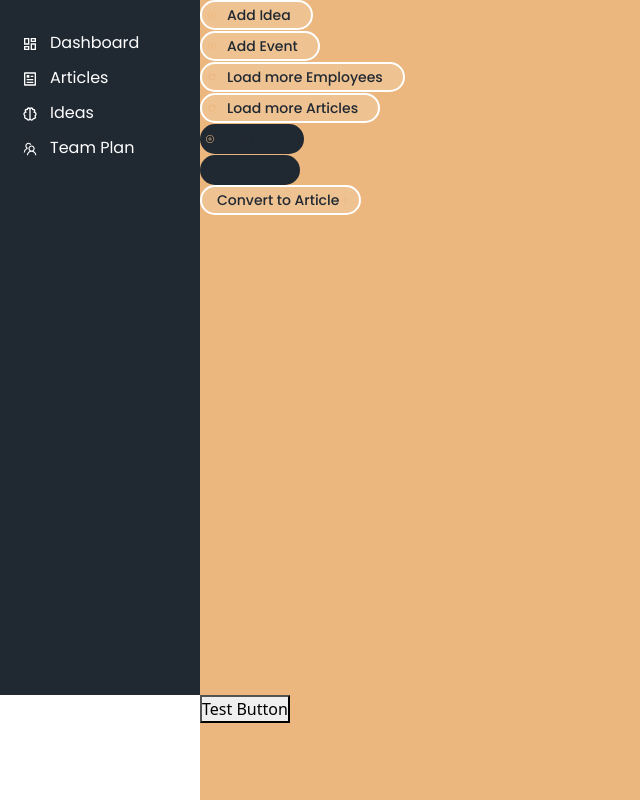
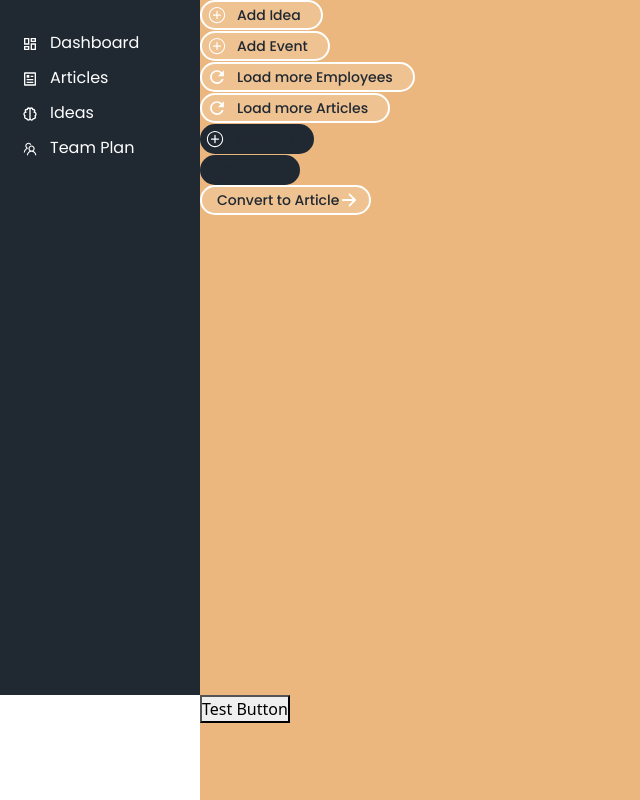
Before and after one commit to helher/newsplan, a React (Create React App) app: page /ideas in a window 1280 px wide. Shown: the whole page, without its empty margins (0-640 px from the left). Built offline with nearby package versions, Linux system fonts and the light colour scheme; what parse would draw is missing.

Commit message:
edited css for buttons icon sizes

```diff
--- a/src/components/buttons/AddJobButton/AddJobButton.css
+++ b/src/components/buttons/AddJobButton/AddJobButton.css
@@ -11,11 +11,12 @@
   cursor: pointer;
 }
 
-.icon {
-    size: 20;
+.addjob-icon {
+  height: 20px;
+  width: 20px;
   color: white;
   text-align: left;
-    padding-right: 10px;
+  margin-right: 10px;
 }
 
 .button-text {
@@ -27,5 +28,5 @@
 }
 
 .addjob-iconbtn:hover {
-    background-color: var(--primary-color-80)
+  background-color: var(--primary-color-80);
 }
--- a/src/components/buttons/AddJobButton/AddJobButton.js
+++ b/src/components/buttons/AddJobButton/AddJobButton.js
@@ -18,7 +18,7 @@ const AddJobButton = ({
         <div>
             <button className="addjob-iconbtn" onClick={handleClick}>
                 <div class="button-text">
-                <IoIosAddCircleOutline className="icon"/>{text}
+                <IoIosAddCircleOutline className="addjob-icon"/>{text}
                 </div>
             </button>
         </div>
--- a/src/components/buttons/FooterButton/FooterButton.css
+++ b/src/components/buttons/FooterButton/FooterButton.css
@@ -11,11 +11,12 @@
   cursor: pointer;
 }
 
-.icon {
-    size: 20;
+.footer-icon {
+  height: 20px;
+  width: 20px;
   color: white;
   text-align: left;
-    padding-right: 10px;
+  margin-right: 10px;
 }
 
 .button-text {
@@ -27,5 +28,5 @@
 }
 
 .footer-iconbtn:hover {
-    background-color: var(--white-color-40)
+  background-color: var(--white-color-40);
 }
--- a/src/components/buttons/FooterButton/FooterButton.js
+++ b/src/components/buttons/FooterButton/FooterButton.js
@@ -18,7 +18,7 @@ const FooterButton = ({
         <div>
             <button className="footer-iconbtn" onClick={handleClick}>
                 <div class="button-text">
-                <UserIcon className="icon"/>{text}
+                <UserIcon className="footer-icon"/>{text}
                 </div>
             </button>
         </div>
--- a/src/components/buttons/ProceedButton/ProceedButton.css
+++ b/src/components/buttons/ProceedButton/ProceedButton.css
@@ -11,11 +11,12 @@
   cursor: pointer;
 }
 
-.icon {
-    size: 20;
+.proceed-icon {
+  height: 20px;
+  width: 20px;
   color: white;
   text-align: left;
-    padding-right: 10px;
+  margin-right: 10px;
 }
 
 .button-text {
@@ -27,5 +28,5 @@
 }
 
 .proceed-btn:hover {
-    background-color: var(--white-color-40)
+  background-color: var(--white-color-40);
 }
--- a/src/components/buttons/ProceedButton/ProceedButton.js
+++ b/src/components/buttons/ProceedButton/ProceedButton.js
@@ -18,7 +18,7 @@ const ProceedButton = ({
         <div>
             <button className="proceed-btn" onClick={handleClick}>
                 <div class="button-text">
-                {text}<IoArrowForward className="icon"/>
+                {text}<IoArrowForward className="proceed-icon"/>
                 </div>
             </button>
         </div>
```
Lines whose indentation alone changed are shown as unchanged.
